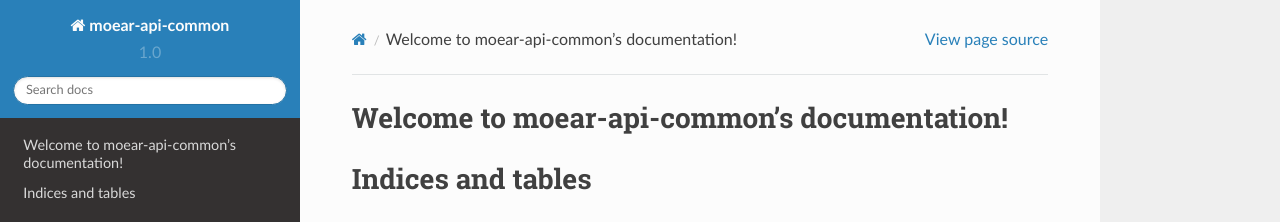
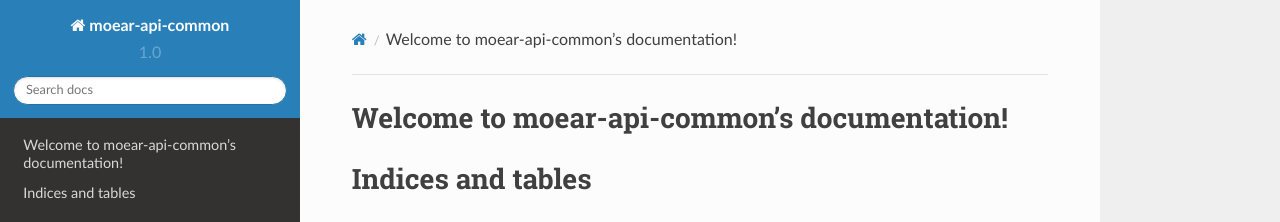
Before and after one commit to littlemo/moear-api-common, a Sphinx documentation site: the page built from docs/source/index.rst, in a window 1280 px wide. Shown: the top 222 px of the page. Built offline with Sphinx 7.4.7 and the Read the Docs theme 2.0.0, drawn with Linux system fonts in a browser that asks for light colours; formulas are drawn with MathJax 3.

Commit message:
F: 关闭HTML输出中的源码显示配置项

```diff
--- a/docs/source/conf.py
+++ b/docs/source/conf.py
@@ -96,6 +96,9 @@ todo_include_todos = True
 html_theme = "sphinx_rtd_theme"
 html_theme_path = [sphinx_rtd_theme.get_html_theme_path()]
 
+# 关闭页面右上方的查看页面源码链接显示
+html_show_sourcelink = False
+
 # Theme options are theme-specific and customize the look and feel of a theme
 # further.  For a list of options available for each theme, see the
 # documentation.
```
